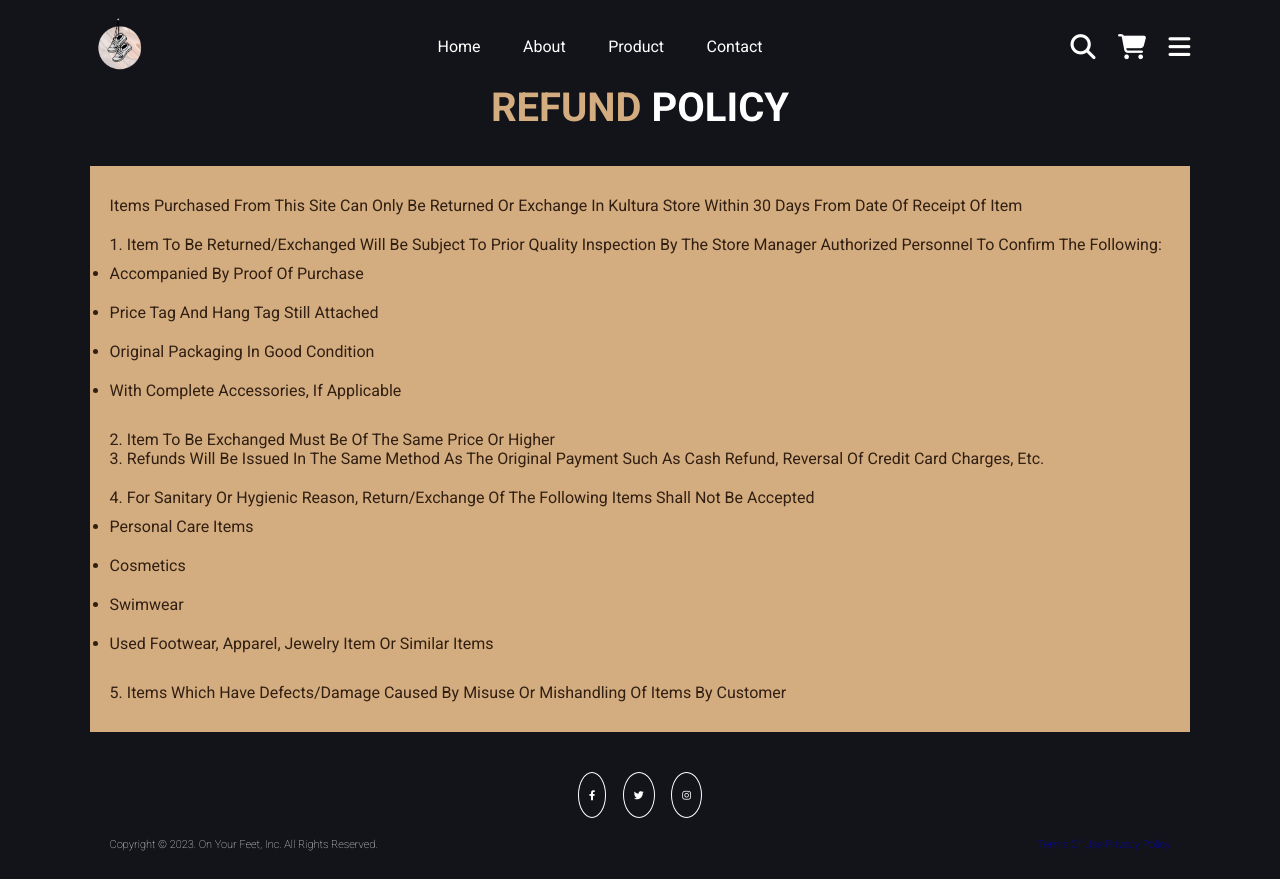
After one commit to Airtrickster/shoebox-onyourfeet, a PHP site: page /refund_policy.html in a window 1280 px wide. The commit adds this page. Run offline with PHP 8.4, Linux system fonts and the light colour scheme.

Commit message:
Added Refund Policy page

```diff
--- a/css/style.css
+++ b/css/style.css
@@ -302,6 +302,28 @@ section{
 }
 
 .shipping-policy .row .content p, li{
+    font-size: 1.6rem;
+    color:#311f13;
+    padding:1rem 0;
+}
+
+.refund-policy{
+    margin-top: 5% ;
+}
+
+.refund-policy .row{
+    display: flex;
+    align-items: center;
+    background:var(--main-color);
+    flex-wrap: wrap;
+}
+
+.refund-policy .row .content{
+    flex:1 1 45rem;
+    padding:2rem;
+}
+
+.refund-policy .row .content p, li, ul{
     font-size: 1.6rem;
     color:#311f13;
     padding:1rem 0;
--- a/index.html
+++ b/index.html
@@ -110,9 +110,9 @@
         <div class="help">
             <a href="FAQ.html">faq's</a>
             <a href="tos.html">terms of service</a>
-            <a href="#">privacy policy</a>
+            <a href="">privacy policy</a>
             <a href="shipping_policy.html">shipping policy</a>
-            <a href="#">refund policy</a>
+            <a href="refund_policy.html">refund policy</a>
         </div>
 
         <div class="share">
--- /dev/null
+++ b/refund_policy.html
@@ -0,0 +1,130 @@
+<!DOCTYPE html>
+<html lang="en">
+<head>
+    <meta charset="UTF-8">
+    <meta http-equiv="X-UA-Compatible" content="IE=edge">
+    <meta name="viewport" content="width=device-width, initial-scale=1.0">
+    <link rel="stylesheet" href="css/style.css">
+    <link rel="stylesheet" href="lib/fontawesome-free-6.2.1-web/css/all.min.css">
+    <title>On your feet | About</title>
+</head>
+<body>
+
+    <header class="header">
+
+        <a href="index.html" class="logo">
+            <img src="images/mini-logo.png" alt="Logo">
+        </a>
+
+        <nav class="navbar">
+            <a href="index.html">home</a>
+            <a href="about.html">about</a>
+            <a href="product.html">product</a>
+            <a href="contact.html">contact</a>
+        </nav>
+
+        <div class="icons">
+            <div class="fas fa-search" id="search-btn"></div>
+            <div class="fas fa-shopping-cart" id="cart-btn"></div>
+            <div class="fas fa-bars" id="menu-btn"></div>
+        </div>
+
+        <div class="search-form">
+            <input type="search" id="search-box" placeholder="search here...">
+            <label for="search-box" class="fas fa-search"></label>
+        </div>
+
+        <div class="cart-items-container">
+            <div class="cart-item">
+                <span class="fas fa-times"></span>
+                <img src="images/cart-item-1.png" alt="">
+                <div class="content">
+                    <h3>cart item 01</h3>
+                    <div class="price">Php 150/-</div>
+                </div>
+            </div>
+            <div class="cart-item">
+                <span class="fas fa-times"></span>
+                <img src="images/cart-item-2.png" alt="">
+                <div class="content">
+                    <h3>cart item 02</h3>
+                    <div class="price">Php 150/-</div>
+                </div>
+            </div>
+            <div class="cart-item">
+                <span class="fas fa-times"></span>
+                <img src="images/cart-item-3.png" alt="">
+                <div class="content">
+                    <h3>cart item 03</h3>
+                    <div class="price">Php 180/-</div>
+                </div>
+            </div>
+            <div class="cart-item">
+                <span class="fas fa-times"></span>
+                <img src="images/cart-item-4.png" alt="">
+                <div class="content">
+                    <h3>cart item 04</h3>
+                    <div class="price">Php 180/-</div>
+                </div>
+            </div>
+            <a href="#" class="btn">checkout now</a>
+        </div>
+
+    </header>
+
+    <section class="refund-policy">
+        <h1 class="heading"> <span>Refund </span>Policy</h1>
+        <div class="row">
+            <div class="content">
+                <p>
+                    Items purchased from this site can only be returned or exchange in Kultura Store within 30 days from date of receipt of item <br>
+                </p>
+                <ul>
+                    1. Item to be returned/exchanged will be subject to prior Quality Inspection by the Store Manager Authorized Personnel to confirm the following:
+                    <li>Accompanied by Proof of purchase</li>
+                    <li>Price Tag and hang tag still attached</li>
+                    <li>Original packaging in good condition</li>
+                    <li>With complete accessories, if applicable</li>
+                </ul>
+                <p>
+                    2. Item to be exchanged must be of the same price or higher <br>
+                    3. Refunds will be issued in the same method as the original payment such as cash refund, reversal of credit card charges, etc.
+                </p>
+                <ul>
+                    4. For sanitary or hygienic reason, Return/Exchange of the following items shall not be accepted <br>
+                     <li>Personal Care items</li>
+                     <li>Cosmetics</li>
+                     <li>Swimwear</li>
+                    <li>Used footwear, apparel, jewelry item or similar items</li>
+                 </ul>
+                 <p>
+                    5. Items which have defects/damage caused by misuse or mishandling of items by customer
+                </p>
+            </div>
+        </div>
+    </section>
+
+    <section class="footer">
+
+        <div class="share">
+            <a href="https://www.facebook.com/VandKApparel" class="fab fa-facebook-f"></a>
+            <a href="https://www.twitter.com/" class="fab fa-twitter"></a>
+            <a href="https://www.instagram.com/" class="fab fa-instagram"></a>
+        </div>
+
+        <div class="credit">
+            <p> Copyright  &copy; 2023. On your feet, inc. all rights reserved.</p>
+
+            <div class="faqs">
+                <a href="#">Terms of Use</a>
+                <a href="#">Privacy Policy</a>
+            </div>
+        </div>
+
+    </section>
+
+
+    <script src="js/script.js"></script>
+
+</body>
+</html>
```
